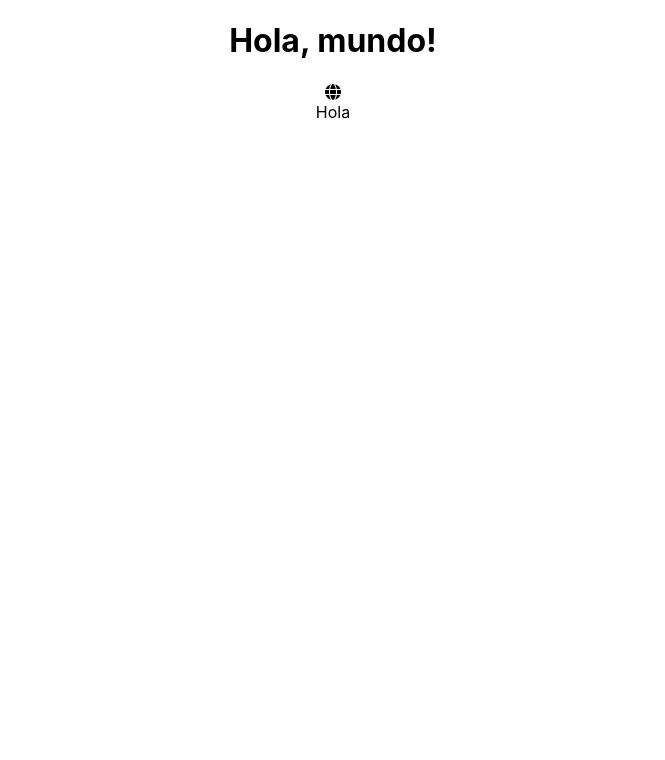
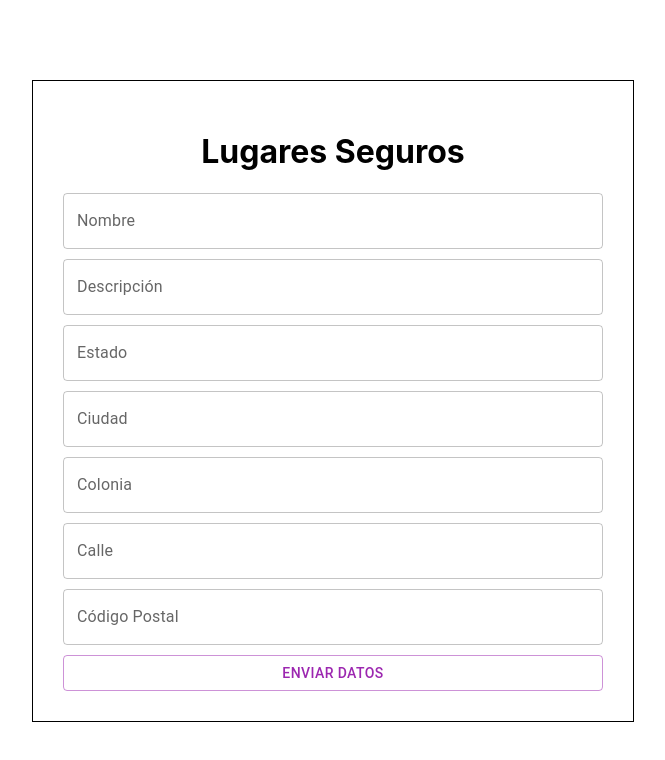
Before and after one commit to hackademymx/Hackwomen-Team-3-Front, a React (Create React App) app: page / in a window 1280 px wide. Shown: the top 760 px of the page, without its empty margins (307-972 px from the left). Built offline with nearby package versions, Linux system fonts and the light colour scheme.

Commit message:
Formulario
Primera version del formulario de lugares seguros

```diff
--- a/package.json
+++ b/package.json
@@ -3,10 +3,13 @@
   "version": "0.1.0",
   "private": true,
   "dependencies": {
+    "@emotion/react": "^11.10.6",
+    "@emotion/styled": "^11.10.6",
     "@fortawesome/fontawesome-svg-core": "^6.4.0",
     "@fortawesome/free-regular-svg-icons": "^6.4.0",
     "@fortawesome/free-solid-svg-icons": "^6.4.0",
     "@fortawesome/react-fontawesome": "^0.2.0",
+    "@mui/material": "^5.11.16",
     "@testing-library/jest-dom": "^5.16.5",
     "@testing-library/react": "^13.4.0",
     "@testing-library/user-event": "^13.5.0",
--- a/src/App.js
+++ b/src/App.js
@@ -1,14 +1,14 @@
-import { FontAwesomeIcon } from "@fortawesome/react-fontawesome";
+import { Routes,Route } from "react-router-dom";
 import "./App.css";
-import { faGlobe } from "@fortawesome/free-solid-svg-icons";
-import Componente from "./components/Component";
+import FormSecurePlace from "./components/FormSecurePlace/FormSecurePlace";
+
 
 function App() {
   return (
     <div className="App">
-      <h1>Hola, mundo!</h1>
-      <FontAwesomeIcon icon={faGlobe} />
-      <Componente />
+      <Routes>
+        <Route path="/" element={<FormSecurePlace/>}/>
+      </Routes>
     </div>
   );
 }
--- /dev/null
+++ b/src/components/FormSecurePlace/FormSecurePlace.jsx
@@ -0,0 +1,103 @@
+import React, {useState} from "react";
+import {
+    DivFormSecurePlace,
+    FormFormSecurePlace,
+    TextFieldFormSecurePlace,
+    ButtonFormSecurePlace,
+} from "./FormSecurePlaceStyles"
+
+export default function FormSecurePlace(){
+    const [form,setForm]=useState({
+        name:"",
+        description:"",
+        state:"",
+        city:"",
+        suburb:"",
+        street:"",
+        zipcode: "",
+    });
+
+    const [Loading, setLoading]=useState(false)
+
+    const handleSubmit=(e)=>{ // Cuando enviamos formulario
+        e.preventDefault();
+        setLoading(true);
+        // console.log(form);
+    };
+
+    const handleChange=(e)=>{ // Cuando cambiamos nuestros valores de inputs
+        // console.log(e);
+        const nameInput=e.target.name;
+        const valueInput=e.target.value;
+
+        const internalForm=form;
+
+        internalForm[nameInput]=valueInput;
+        setForm(internalForm);
+    };
+
+    return (
+        <DivFormSecurePlace>
+            <FormFormSecurePlace onSubmit={handleSubmit}>
+                <h1>Lugares Seguros</h1>
+                <TextFieldFormSecurePlace
+                    id="outlined-basic"
+                    label="Nombre"
+                    name="name"
+                    variant="outlined"
+                    onChange={handleChange}
+                />
+                <TextFieldFormSecurePlace
+                    id="outlined-basic"
+                    label="Descripción"
+                    name="description"
+                    variant="outlined"
+                    onChange={handleChange}
+                />
+                <TextFieldFormSecurePlace
+                    id="outlined-basic"
+                    label="Estado"
+                    name="state"
+                    variant="outlined"
+                    onChange={handleChange}
+                />
+                <TextFieldFormSecurePlace
+                    id="outlined-basic"
+                    label="Ciudad"
+                    name="city"
+                    variant="outlined"
+                    onChange={handleChange}
+                />
+                <TextFieldFormSecurePlace
+                    id="outlined-basic"
+                    label="Colonia"
+                    name="suburb"
+                    variant="outlined"
+                    onChange={handleChange}
+                />
+                <TextFieldFormSecurePlace
+                    id="outlined-basic"
+                    label="Calle"
+                    name="street"
+                    variant="outlined"
+                    onChange={handleChange}
+                />
+                <TextFieldFormSecurePlace
+                    id="outlined-basic"
+                    label="Código Postal"
+                    name="zipcode"
+                    variant="outlined"
+                    onChange={handleChange}
+                />
+                <ButtonFormSecurePlace
+                    type="submit"
+                    variant="outlined"
+                    color="secondary"
+                    disabled={Loading}
+                    >
+                       {Loading?"DATOS ENVIADOS":"ENVIAR DATOS"}
+                    </ButtonFormSecurePlace>
+            </FormFormSecurePlace>
+        </DivFormSecurePlace>
+    );
+}
--- /dev/null
+++ b/src/components/FormSecurePlace/FormSecurePlaceStyles.jsx
@@ -0,0 +1,25 @@
+import { styled } from "@mui/material/styles";
+import { Button, TextField } from "@mui/material";
+
+export const DivFormSecurePlace=styled("div")({
+    display:"flex",
+    justifyContent: "center",
+    alignItems: "center"
+});
+
+export const FormFormSecurePlace=styled("form")({
+    marginTop: "10vh",
+    padding:"30px 0 30px 0",
+    width:"600px",
+    minHeight:"500px",
+    border:"1px solid black",
+});
+
+export const TextFieldFormSecurePlace=styled(TextField)({
+    width:"90%",
+    marginBottom: "10px"
+});
+
+export const ButtonFormSecurePlace=styled(Button)({
+    width: "90%",
+})
--- a/src/index.js
+++ b/src/index.js
@@ -1,11 +1,15 @@
 import React from "react";
 import ReactDOM from "react-dom/client";
+import { BrowserRouter } from "react-router-dom";
 import "./index.css";
 import App from "./App";
 
 const root = ReactDOM.createRoot(document.getElementById("root"));
 root.render(
   <React.StrictMode>
-    <App />
+    <BrowserRouter>
+      <App />
+    </BrowserRouter>
+
   </React.StrictMode>
 );
```
Also changed, not shown: src/jsconfig.json (line endings or trailing spaces), 1 other file (tests, documents, lock files or other folders).
